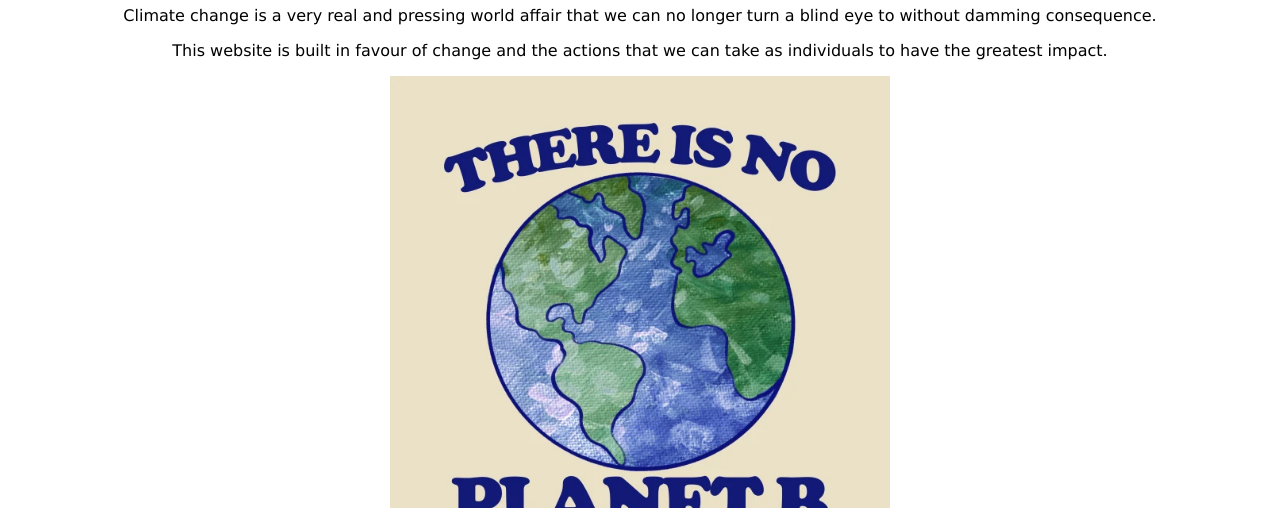
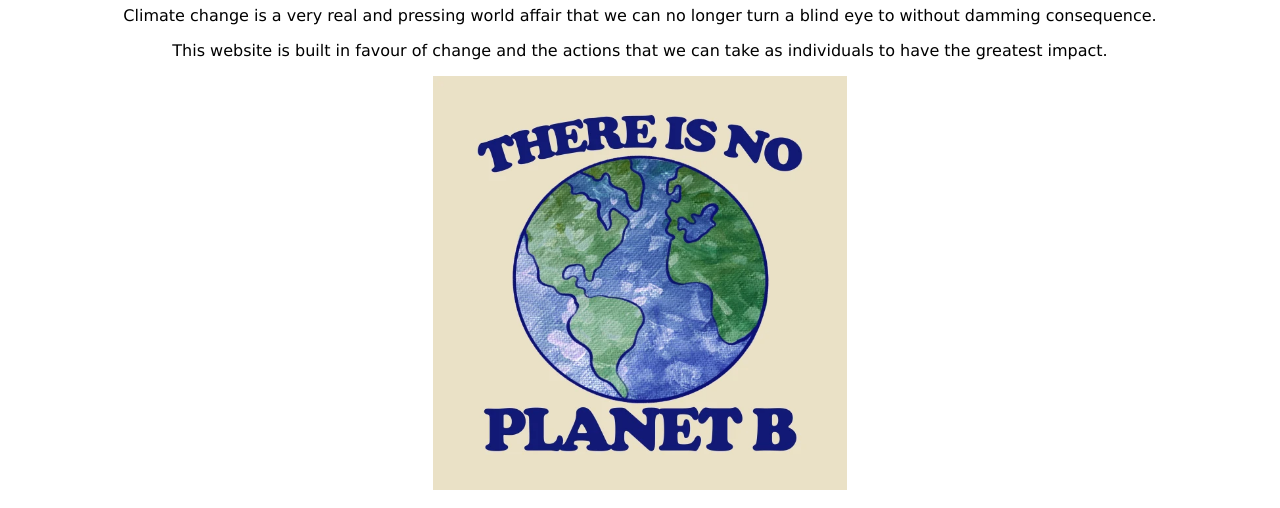
Before and after one commit to samueletchells/sustainability, a plain HTML site: page index.html in a window 1280 px wide. Shown: the part 140-648 px from the top of the page. Drawn offline with Linux system fonts and the light colour scheme.

Commit message:
Add files via upload

```diff
--- a/style.css
+++ b/style.css
@@ -40,7 +40,7 @@ nav a:hover {
 
 
 img {
-    max-width: 500px;
+    max-width: 414px;
     height: auto;
   }
 
```
